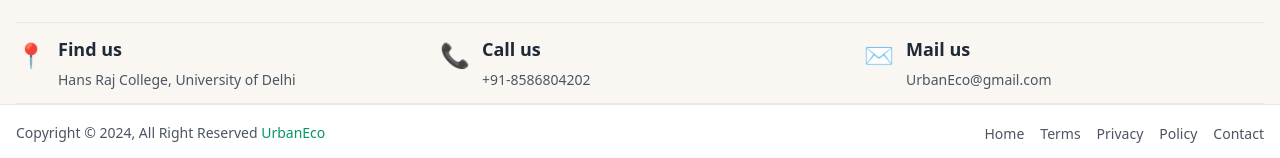
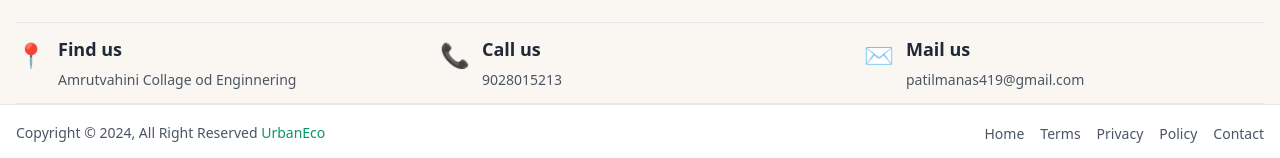
Before and after one commit to Manas419/TrashCam-main, a Next.js app in the folder Dashboard/admin/: page / in a window 1280 px wide. Shown: the part 3702-3860 px from the top of the page. Built offline with nearby package versions, Linux system fonts and the light colour scheme.

Commit message:
Update author and contact details

```diff
--- a/Dashboard/admin/app/driver/chatbot/chatbot.tsx
+++ b/Dashboard/admin/app/driver/chatbot/chatbot.tsx
@@ -128,7 +128,7 @@ const ChatBot = () => {
         "Step 2: Tap on the location pin on the map or in the 'Location' column (small blue pin). It will open the navigation system directly.\n",
         "Step 3: Follow the route shown in blue lines to reach your destination."), Dashboard isn't updating tasks("Step 1: Check the green boxes at the top (e.g., 'Pending Reports' or 'Resolved Reports').\n",
         "Step 2: If the numbers are not changing, click the browser's refresh icon (top-left or keyboard F5). If still stuck, log out by clicking your profile picture in the top left. Log back in and check again.\n",
-        "Step 3: If still not working, report the issue by calling your supervisor (see Supervisor Contact)."), Vehicle Breakdown(Mention your current location (use GPS map for reference).), and Supervisor Contact(Bharat Singh 8764389872). Be informative yet conversational, and focus on practical solutions. Question: ${prompt}`;
+        "Step 3: If still not working, report the issue by calling your supervisor (see Supervisor Contact)."), Vehicle Breakdown(Mention your current location (use GPS map for reference).), and Supervisor Contact(Manas Patil 9028015213). Be informative yet conversational, and focus on practical solutions. Question: ${prompt}`;
 
       const result = await model.generateContent(contextPrompt);
       const response = await result.response;
--- a/Dashboard/admin/app/page.tsx
+++ b/Dashboard/admin/app/page.tsx
@@ -768,7 +768,7 @@ const Footer = () => {
                     Find us
                   </h4>
                   <span className="text-gray-600 text-sm">
-                    Hans Raj College, University of Delhi
+                    Amrutvahini Collage od Enginnering
                   </span>
                 </div>
               </div>
@@ -780,7 +780,7 @@ const Footer = () => {
                   <h4 className="text-gray-800 text-lg font-semibold mb-1">
                     Call us
                   </h4>
-                  <span className="text-gray-600 text-sm">+91-8586804202</span>
+                  <span className="text-gray-600 text-sm">9028015213</span>
                 </div>
               </div>
             </div>
@@ -792,7 +792,7 @@ const Footer = () => {
                     Mail us
                   </h4>
                   <span className="text-gray-600 text-sm">
-                    UrbanEco@gmail.com
+                    patilmanas419@gmail.com
                   </span>
                 </div>
               </div>
--- a/Dashboard/admin/public/images/reports.json
+++ b/Dashboard/admin/public/images/reports.json
@@ -140,7 +140,7 @@
       "status": "Resolved",
       "reportedBy": "System",
       "lastUpdated": "2024-01-20T22:30:00",
-      "assignedDriver": "Rahul Khanna",
+      "assignedDriver": "Manas Patil",
       "assignedVehicle": "VAN HR-09-1111",
       "imageURL": "https://images.unsplash.com/photo-1589369139277-820d65108060"
     },
--- a/Dashboard/admin/reports.json
+++ b/Dashboard/admin/reports.json
@@ -140,7 +140,7 @@
       "status": "Resolved",
       "reportedBy": "System",
       "lastUpdated": "2024-01-20T22:30:00",
-      "assignedDriver": "Rahul Khanna",
+      "assignedDriver": "Manas Patil",
       "assignedVehicle": "VAN HR-09-1111",
       "imageURL": "https://images.unsplash.com/photo-1589369139277-820d65108060"
     },
```
Also changed, not shown: 5 other files (tests, documents, lock files or other folders).
